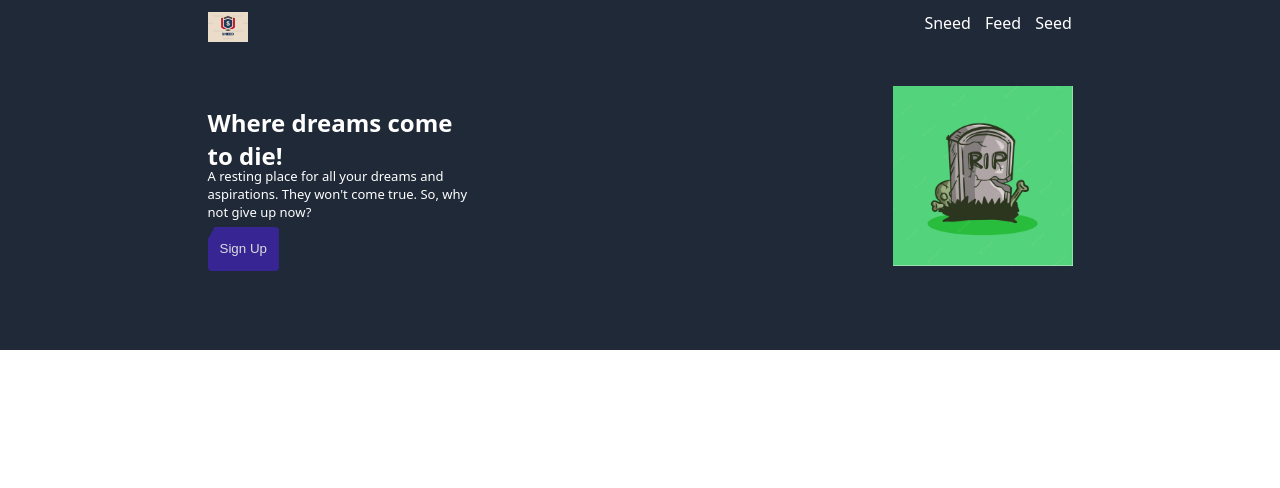
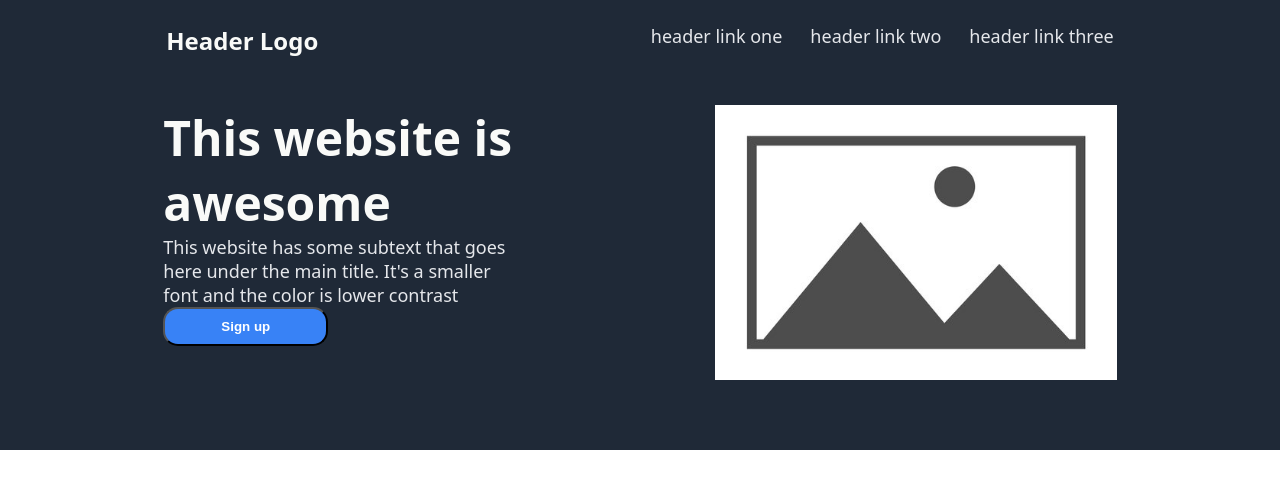
Before and after one commit to SalahTara/landing-page, a plain HTML site: page index.html in a window 1280 px wide. Drawn offline with Linux system fonts and the light colour scheme.

Commit message:
Create webpage header

```diff
--- a/index.html
+++ b/index.html
@@ -7,28 +7,29 @@
     <title>Sneed</title>
 </head>
 <body>
-    <div class="header1-container">
-        <div class="header0">
-            <div class="header1">
-                <img class="header-logo" src="./images/header-logo.png">
-
-            </div>
-            <div class="header2">
-                <a href="https://www.google.com/" target="_blank">Sneed</a>
-                <a href="https://www.google.com/" target="_blank">Feed</a>
-                <a href="https://www.google.com/" target="_blank">Seed</a>
-            </div>
+<div class="container">
+<div class="background">
+   <div class="header-container">
+    <div class="left-elements">
+        <div class="logo">Header Logo</div>
+    </div>
+    <div class="right-elements">
+        <div class="header-links">header link one</div>
+        <div class="header-links">header link two</div>
+        <div class="header-links">header link three</div>
+    </div>
+    </div>
+    <div class="header-body-container">
+        <div class="leftelements">
+            <div id="heading">This website is awesome</div>
+            <div id="sub-text">This website has some subtext that goes here under the main title. It's a smaller font and the color is lower contrast</div>
+            <button id="sign-up">Sign up</button>
         </div>
-        <div class="body1">
-            <div class="body1-container1">
-                <h2>Where dreams come to die!</h2>
-                <div class="text1">A resting place for all your dreams and aspirations. They won't come true. So, why not give up now?</div>
-                <button class="sign-up">Sign Up</button>
-            </div>
-            <div class="body1-container2">
-                <img src="./images/gravestone.png" class="body1-image">
+        <div class="rightelements">
+            <img src="./images/place-holder.png">
         </div>
     </div>
-    </div>
+</div>
+</div>
 </body>
 </html>
--- a/style.css
+++ b/style.css
@@ -5,85 +5,77 @@ body {
     min-height: 100vh;
 }
 
-.header1-container {
+.background {
     background-color: #1f2937;
-    color: white;
-    height: 350px;
+    height: 450px;
+}
+
+.header-container {
+    display: flex;
+    justify-content: space-around;
+}
+
+.logo {
+    font-size: 24px;
+    font-weight: 900;
+    color: #f9faf8;
+    padding-top: 24px;
+}
+
+.header-links {
+    font-size: 18px;
+    color: #e5e7eb;
+    padding-top: 24px;
+
+}
+
+.right-elements {
+    display: flex;
+    gap: 28px;
+    float: inline-end;
+}
+
+.header-body-container {
+    display: flex;
+    align-items: space-between;
+    justify-content: space-around;
+    padding-top: 48px;
+
+
+}
+
+.leftelements {
+    width: 350px;
+    margin-right: -125px;
+
+
+}
+
+#heading {
+    font-weight: bolder;
+    font-size: 48px;
+    color: #f9faf8;
+}
+
+#sub-text {
+    font-size: 18px;
+    color: #e5e7eb;
+}
+
+img {
+    height: 275px;
+    width: auto;
 
 }
 
 
 
-.header0 {
-    display: flex;
-    justify-content: space-around;
-    gap: 260px;
-    padding-bottom: 32px;
-
+#sign-up {
+    background-color: #3882f6;
+    padding: 10px;
+    padding-right: 56px;
+    padding-left: 56px;
+    color: white;
+    font-weight: 900;
+    border-radius: 15px
 }
-
-.header1, .header2 {
-    padding: 12px;
-    /* For header2 only but used here since it doesn't affect header1 */
-    display: flex;
-    gap: 14px;
-
-}
-
-.body1 {
-    display: flex;
-    justify-content: space-around;
-    align-items: ;
-
-
-}
-
-.body1-container1 {
-    display: flex;
-    flex-wrap: wrap;
-    width: 270px;
-    margin: 0;
-    padding: 0;
-    font-weight: #f9faf8;
-
-}
-
-h2 {
-    margin-bottom: -10px;
-}
-
-.text1 {
-    font-size: small;
-}
-
-.body1-image {
-    height: 180px;
-    width: auto;
-
-}
-
-img {
-    height: 30px;
-    width: 40px;
-
-}
-
-a {
-    text-decoration: none;
-    list-style-type: none;
-    color: white;
-}
-
-.sign-up {
-    background-color: #3882f6;
-    color: white;
-    position: relative;
-    background-color: #372594;
-    color: #ddd;
-    padding: 12px;
-    border: 0px;
-    border-radius: 4px;
-    cursor: pointer;
-    transition: 0.5s;
-    clip-path: polygon(10% 0%, 100% 0%, 100% 100%, 0% 100%, 0% 30%);
-}
```
Also changed, not shown: images/place-holder.png (added).
